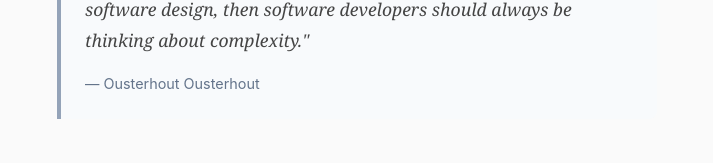
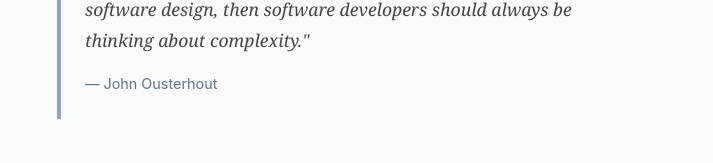
Before and after one commit to vicentematus/philosophy-of-software-design, a React (Vite) app: page / in a window 1280 px wide. Shown: the part 5131-5294 px from the top of the page, without its empty margins (283-996 px from the left). Built offline with nearby package versions, Linux system fonts and the light colour scheme.

Commit message:
docs(): fix typo

```diff
--- a/src/content/essay.mdx
+++ b/src/content/essay.mdx
@@ -122,7 +122,7 @@ The goal is the long-term structure of the system. You think about complexity an
 
 ## Conclusion
 
-<Quote text='If software developers should always be thinking about design issues, and reducing complexity is the most important element of software design, then software developers should always be thinking about complexity.' author="Ousterhout Ousterhout"  />
+<Quote text='If software developers should always be thinking about design issues, and reducing complexity is the most important element of software design, then software developers should always be thinking about complexity.' author="John Ousterhout"  />
 
 
 
```
